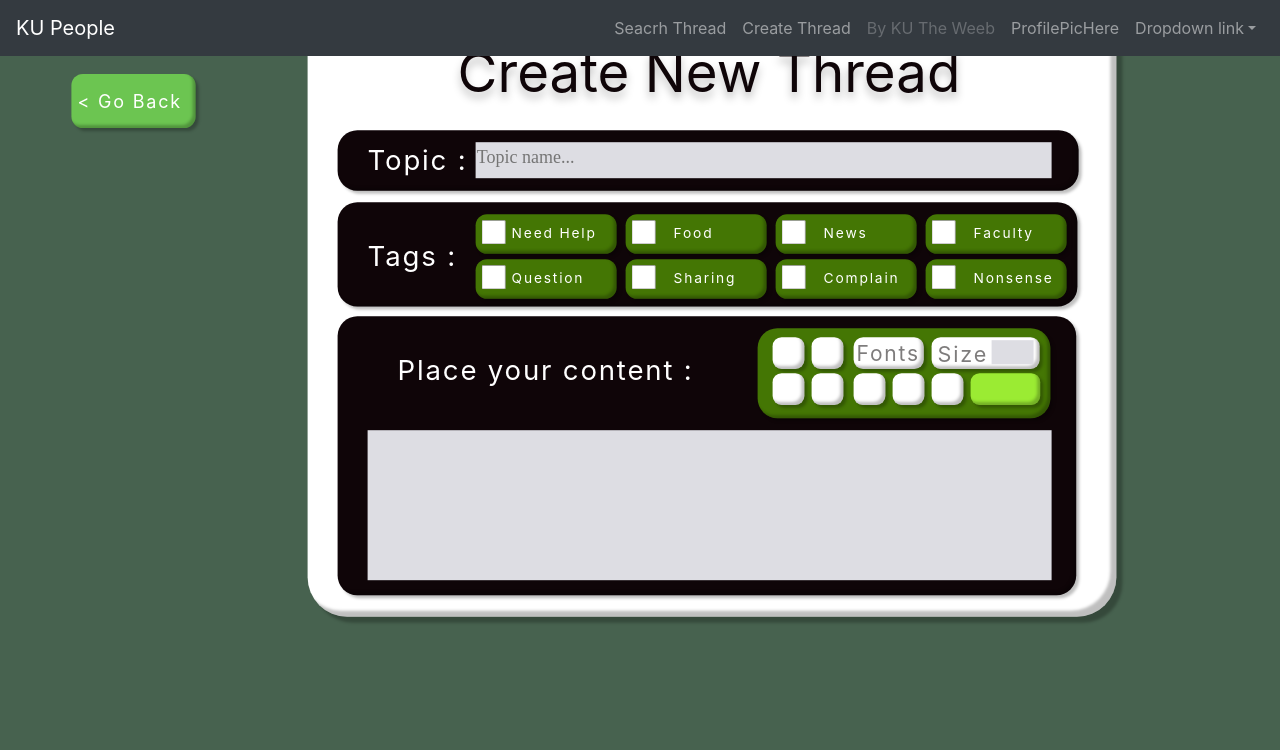
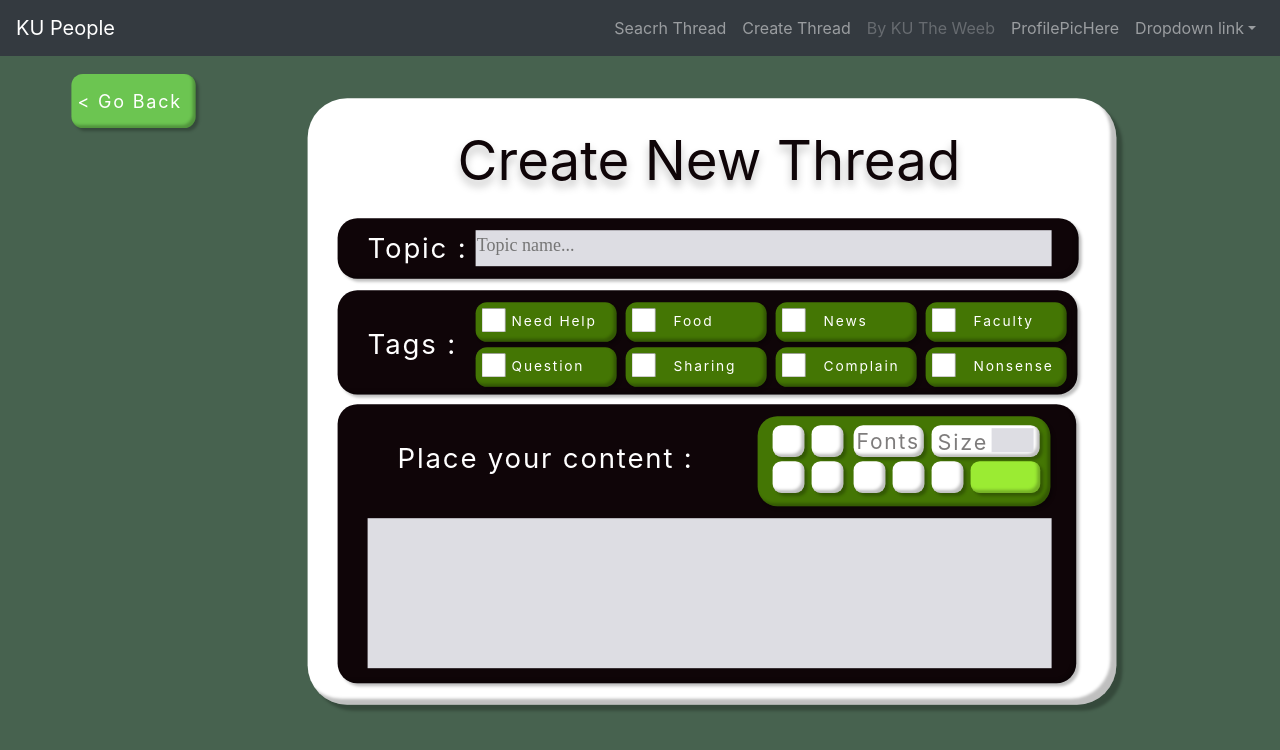
Before and after one commit to qqunx9999/KPP_Frontend, a React (Create React App) app in the folder frontend/: page /CreateThread in a window 1280 px wide. Shown: the top 750 px of the page. Built offline with nearby package versions, Linux system fonts and the light colour scheme.

Commit message:
AdjustWhiteFramePositionInCreateThreadPage

```diff
--- a/frontend/src/CSSsource/CreateThread.css
+++ b/frontend/src/CSSsource/CreateThread.css
@@ -15,7 +15,7 @@
     border-radius: 66px;
     transform: scale(0.6, 0.6);
     position: absolute;
-    top: -31%;
+    top: -20%;
     left: 3%;
   }
 
```
